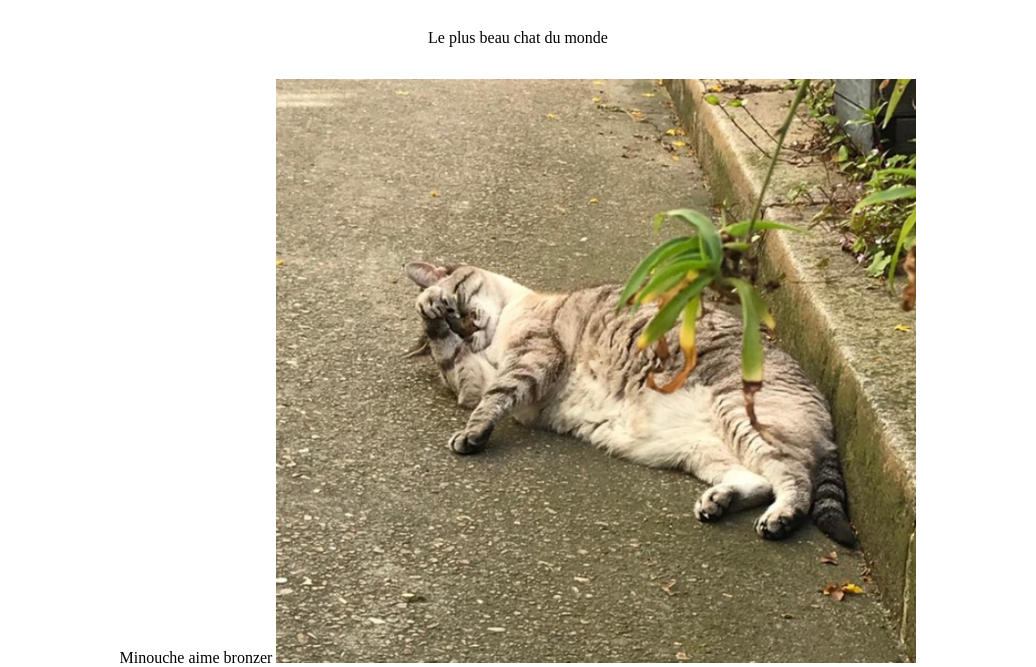
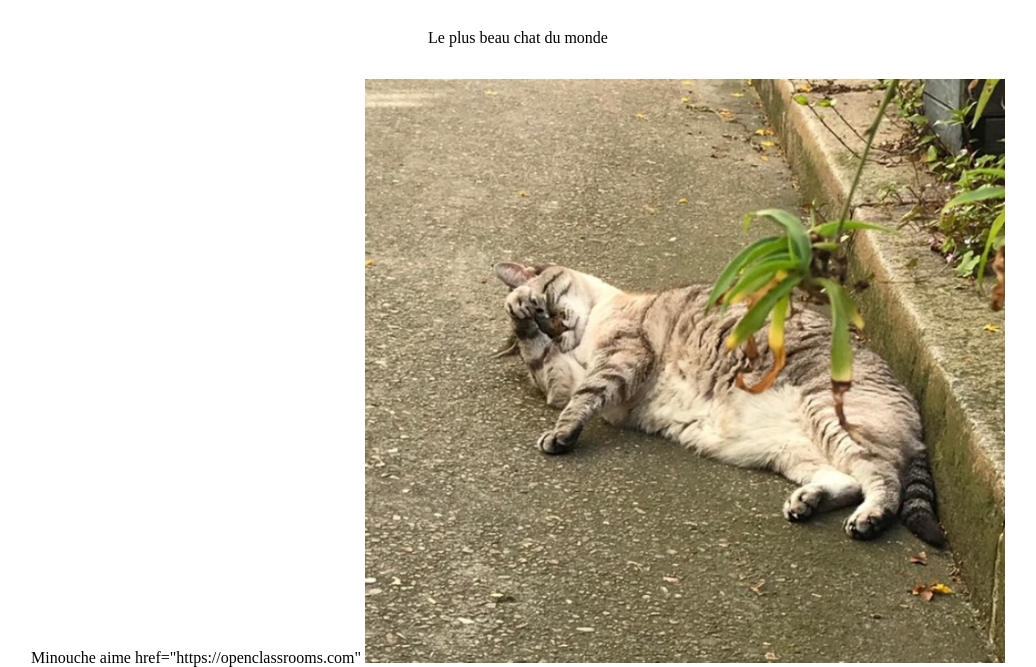
Before and after one commit to PaulHectorJenna/PaulHectorJenna.github.io, a plain HTML site: page index.html in a window 1280 px wide. Shown: the part 189-856 px from the top of the page, without its empty margins (122-1158 px from the left). Drawn offline with Linux system fonts and the light colour scheme.

Commit message:
Update index.html

```diff
--- a/index.html
+++ b/index.html
@@ -10,7 +10,7 @@
           <body>
               <h1>Minouche</h1>
               <p>Le plus beau chat du monde</p>
-                  <n>Minouche aime bronzer</n>
+              <a>Minouche aime href="https://openclassrooms.com"</a>
                   <img src="minouche_pattes.png" alt="Profile pic">
      </body>
 </html>
```
